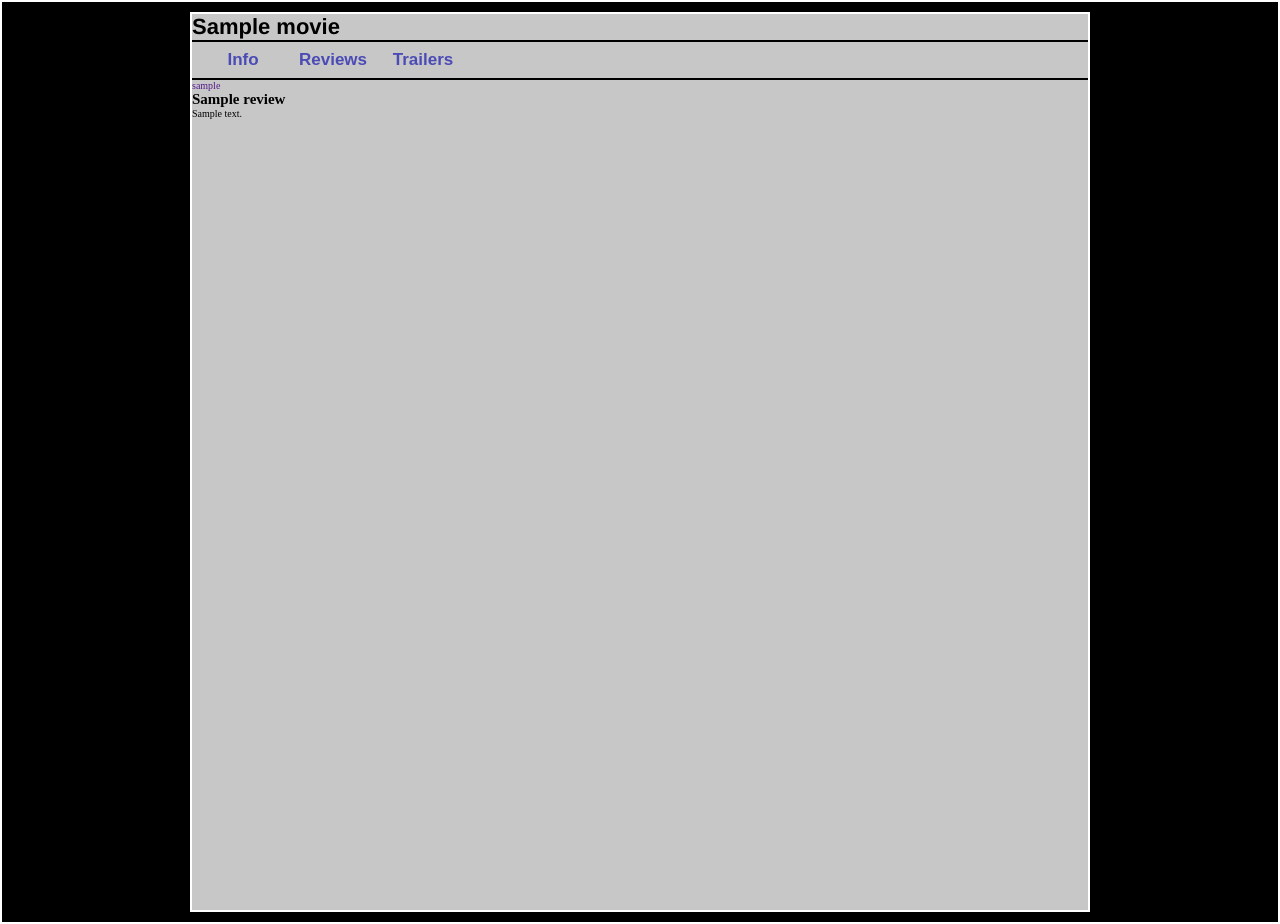
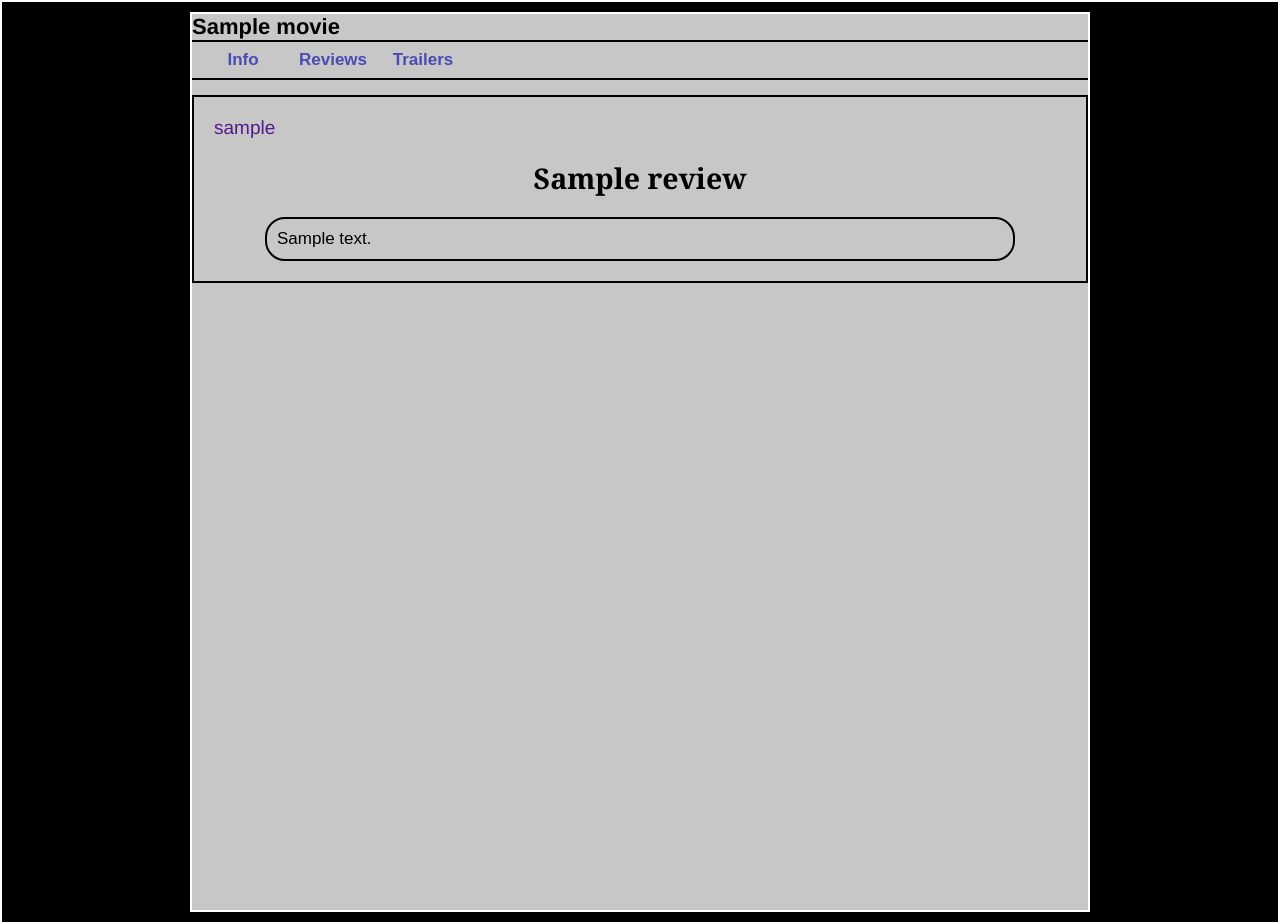
Before and after one commit to LuisJZ2004/buskisterclansa, a Django app: a page that uses buskisterclansa/movies/templates/movies/show_review.html in a window 1280 px wide. Shown: the part 212-1136 px from the top of the page. Run offline with Django 4.2, Linux system fonts and the light colour scheme; tables that the repository leaves empty hold one stand-in row (values such as "Sample post").

Commit message:
basic css for show_review

```diff
--- /dev/null
+++ b/buskisterclansa/movies/static/movies/css/show_review_1.css
@@ -0,0 +1,38 @@
+.main-comment-container {
+    border: 2px solid black;
+    margin-top: 15px;
+    padding: 10px;
+}
+.main-comment-container .username-container {
+    padding: 10px;
+}
+.main-comment-container .username-container a {
+    font-family: 'Franklin Gothic Medium', 'Arial Narrow', Arial, sans-serif;
+    font-size: 1.9rem;
+}
+.main-comment-container .review-name-container {
+    padding: 10px;
+    text-align: center;
+    display: flex;
+    justify-content: center;
+    align-items: center;
+    font-family:Cambria, Cochin, Georgia, Times, 'Times New Roman', serif;
+    font-size: 1.9rem;
+}
+.main-comment-container .review-content-container {
+    padding: 10px;
+    display: flex;
+    align-items: center;
+    justify-content: center;
+}
+.main-comment-container .review-content-container .paragraph-container {
+    width: 750px;
+    border: 2px solid black;
+    border-radius: 20px;
+    padding: 10px;
+}
+.main-comment-container .review-content-container .paragraph-container p {
+    font-family: Arial, Helvetica, sans-serif;
+    font-size: 1.7rem;
+    text-align: start;
+}
--- a/buskisterclansa/movies/templates/movies/show_review.html
+++ b/buskisterclansa/movies/templates/movies/show_review.html
@@ -1,5 +1,9 @@
 {% extends 'movies/movie_layout.html' %}
 {% load static %}
+
+{% block my_style %}
+<link rel="stylesheet" href="{% static 'movies/css/show_review_1.css' %}">
+{% endblock my_style %}
 
 {% block movie_content %}
     <div class="main-comment-container">
@@ -14,9 +18,12 @@
             </h2>
         </div>
         <div class="review-content-container">
-            <p>
-                {{review.content}}
-            </p>
+            <div class="paragraph-container">
+                <p>
+                    {{review.content}}
+                </p>
+
+            </div>
         </div>
     </div>
 {% endblock movie_content %}
```
